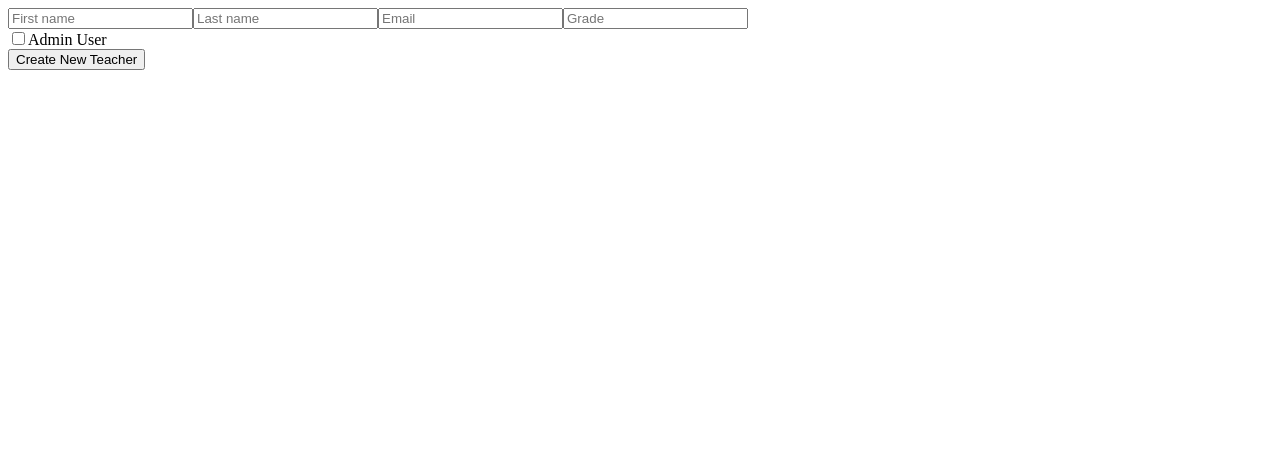
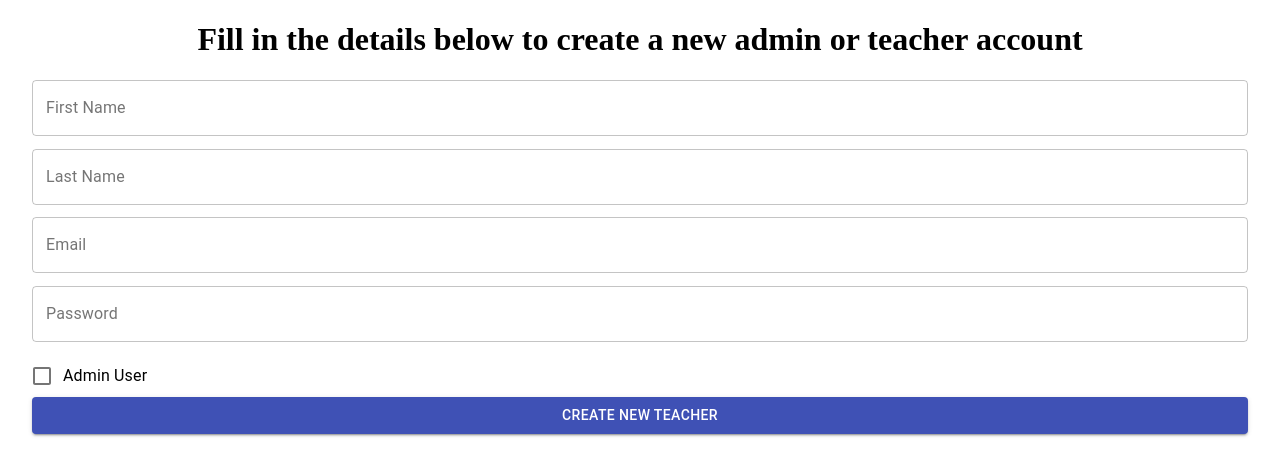
Before and after one commit to benard-kong/student-rewards-frontend, a Next.js app: page /admin/teacher/create-new in a window 1280 px wide. Shown: the top 476 px of the page. Built offline with nearby package versions, Linux system fonts and the light colour scheme; no server answers.

Commit message:
[styling-v1] Styling create new teacher page

```diff
--- a/pages/admin/teacher/create-new.tsx
+++ b/pages/admin/teacher/create-new.tsx
@@ -1,7 +1,32 @@
 import React from "react";
 import { useMutation } from "@apollo/react-hooks";
+import styled from "styled-components";
+import { Box, Button, Checkbox, FormControlLabel, styled as muiStyled, TextField, Typography } from "@material-ui/core";
+import ContainerCenteredContent from "../../../components/styledComponents/ContainerCenteredContent";
 import { withApollo } from "../../../apollo/apollo";
 import { CREATE_TEACHER, CREATE_ADMIN } from "../../../graphql/teacherMutations";
+
+const Form = styled.form`
+  display: flex;
+  flex-direction: column;
+`;
+
+const InputContainer = muiStyled(Box)({
+  display: "flex",
+
+  "&:not(last-of-type)": {
+    "margin-bottom": "0.8em",
+  },
+});
+
+const Input = muiStyled(TextField)({
+  flex: "1",
+});
+
+const ErrorComponent = muiStyled(Typography)({
+  color: "#f00",
+  "margin-top": "1em",
+});
 
 const firstNameError = "First name is required";
 const lastNameError = "Last name is required";
@@ -40,20 +65,59 @@ const CreateNewStudentPage: React.FC = () => {
   if (createTeacherLoading || createAdminLoading) return <h1>Loading...</h1>;
 
   return (
-    <div>
-      {errorMessage && <h1>Error: {errorMessage}</h1>}
-      <form onSubmit={handleSubmit}>
-        <input type="text" placeholder="First name" value={firstName} onChange={(e) => setFirstName(e.target.value)} />
-        <input type="text" placeholder="Last name" value={lastName} onChange={(e) => setLastName(e.target.value)} />
-        <input type="email" placeholder="Email" value={email} onChange={(e) => setEmail(e.target.value)} />
-        <input type="password" placeholder="Grade" value={password} onChange={(e) => setPassword(e.target.value)} />
-        <div>
-          <input id="admin-checkbox" type="checkbox" checked={isAdmin} onChange={() => setIsAdmin(!isAdmin)} />
-          <label htmlFor="admin-checkbox">Admin User</label>
-        </div>
-        <button type="submit">Create New {isAdmin ? "Admin" : "Teacher"}</button>
-      </form>
-    </div>
+    <ContainerCenteredContent>
+      <h1>Fill in the details below to create a new admin or teacher account</h1>
+      <Form onSubmit={handleSubmit}>
+        <InputContainer>
+          <Input
+            type="text"
+            label="First Name"
+            value={firstName}
+            onChange={(e) => setFirstName(e.target.value)}
+            variant="outlined"
+            autoComplete="off"
+          />
+        </InputContainer>
+        <InputContainer>
+          <Input
+            type="text"
+            label="Last Name"
+            value={lastName}
+            onChange={(e) => setLastName(e.target.value)}
+            variant="outlined"
+            autoComplete="off"
+          />
+        </InputContainer>
+        <InputContainer>
+          <Input
+            type="email"
+            label="Email"
+            value={email}
+            onChange={(e) => setEmail(e.target.value)}
+            variant="outlined"
+            autoComplete="off"
+          />
+        </InputContainer>
+        <InputContainer>
+          <Input
+            type="password"
+            label="Password"
+            value={password}
+            onChange={(e) => setPassword(e.target.value)}
+            variant="outlined"
+            autoComplete="off"
+          />
+        </InputContainer>
+        <FormControlLabel
+          control={<Checkbox checked={isAdmin} onChange={() => setIsAdmin(!isAdmin)} color="primary" />}
+          label="Admin User"
+        />
+        <Button type="submit" variant="contained" color="primary">
+          Create New {isAdmin ? "Admin" : "Teacher"}
+        </Button>
+      </Form>
+      {errorMessage && <ErrorComponent>Error: {errorMessage}</ErrorComponent>}
+    </ContainerCenteredContent>
   );
 };
 
```
